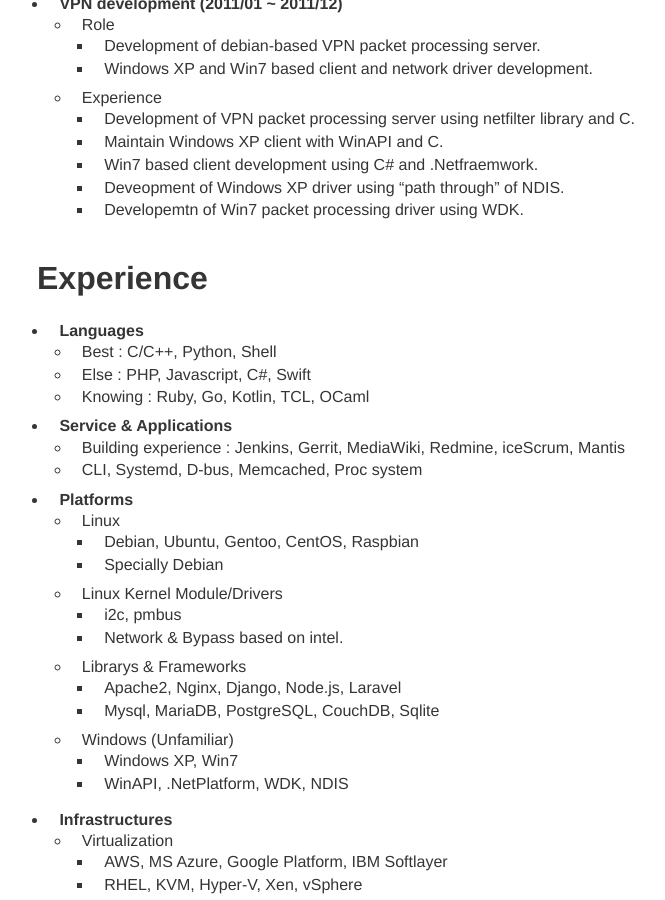
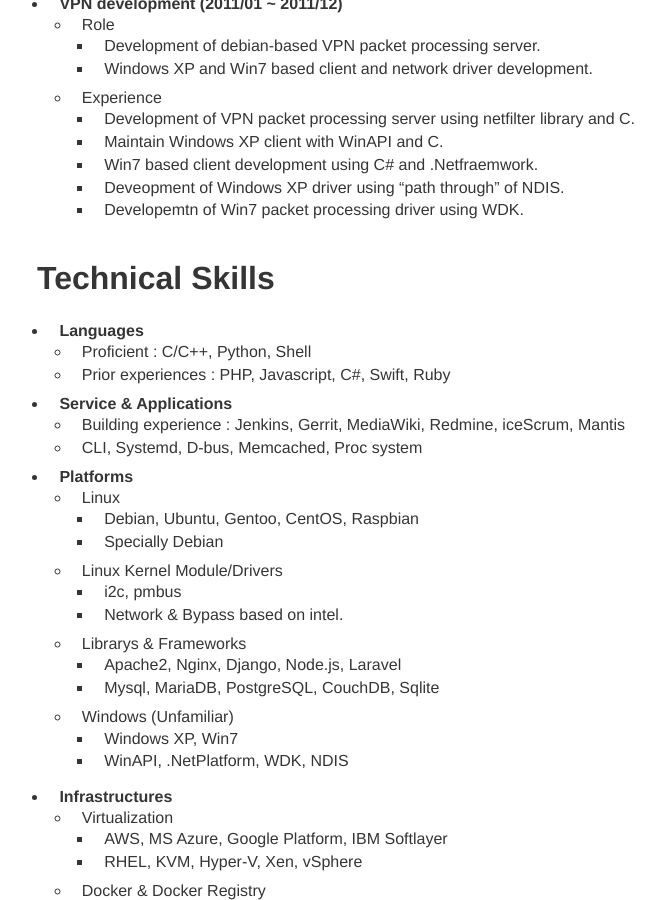
Before and after one commit to kssim/profile, a Jekyll site: the page built from index.md, in a window 1280 px wide and 900 px high, scrolled down 2349 px. Shown: the whole window, without its empty margins (203-868 px from the left). Built offline with Jekyll 4.4.1, drawn with Linux system fonts in a browser that asks for light colours; our own code applies the rules of GitHub Pages for plain Markdown files; some of the changed text lies outside the part shown.

Commit message:
Update about page

```diff
--- a/index.md
+++ b/index.md
@@ -5,13 +5,13 @@ layout: about
 # About Me
 I'm a software programmer who likes traveling and photography, coffee and books.
 I like Linux and python, and I'm interested in automation, non-binary code and system architecture.
-I want to write code like writing, and I hate inefficient, unproductive things.
+I want to write code like writing, and I don't like inefficient, unproductive things.
 I'm interested in new technologies and languages. And I'm also interested in improving the inconvenience of working with developers.
 I want to develop a program for a long time. :)
 
 <br/>
 
-# Career
+# Professional Experiences
 ### Penta Security System (6Y 4M)
 - Infrastructure development (2018/01 ~ )
   - Role
@@ -99,11 +99,10 @@ I want to develop a program for a long time. :)
     - Developemtn of Win7 packet processing driver using WDK.
 
 
-# Experience
+# Technical Skills
 - Languages
-  - Best : C/C++, Python, Shell
-  - Else : PHP, Javascript, C#, Swift
-  - Knowing : Ruby, Go, Kotlin, TCL, OCaml
+  - Proficient : C/C++, Python, Shell
+  - Prior experiences : PHP, Javascript, C#, Swift, Ruby
 - Service & Applications
   - Building experience : Jenkins, Gerrit, MediaWiki, Redmine, iceScrum, Mantis
   - CLI, Systemd, D-bus, Memcached, Proc system
```
